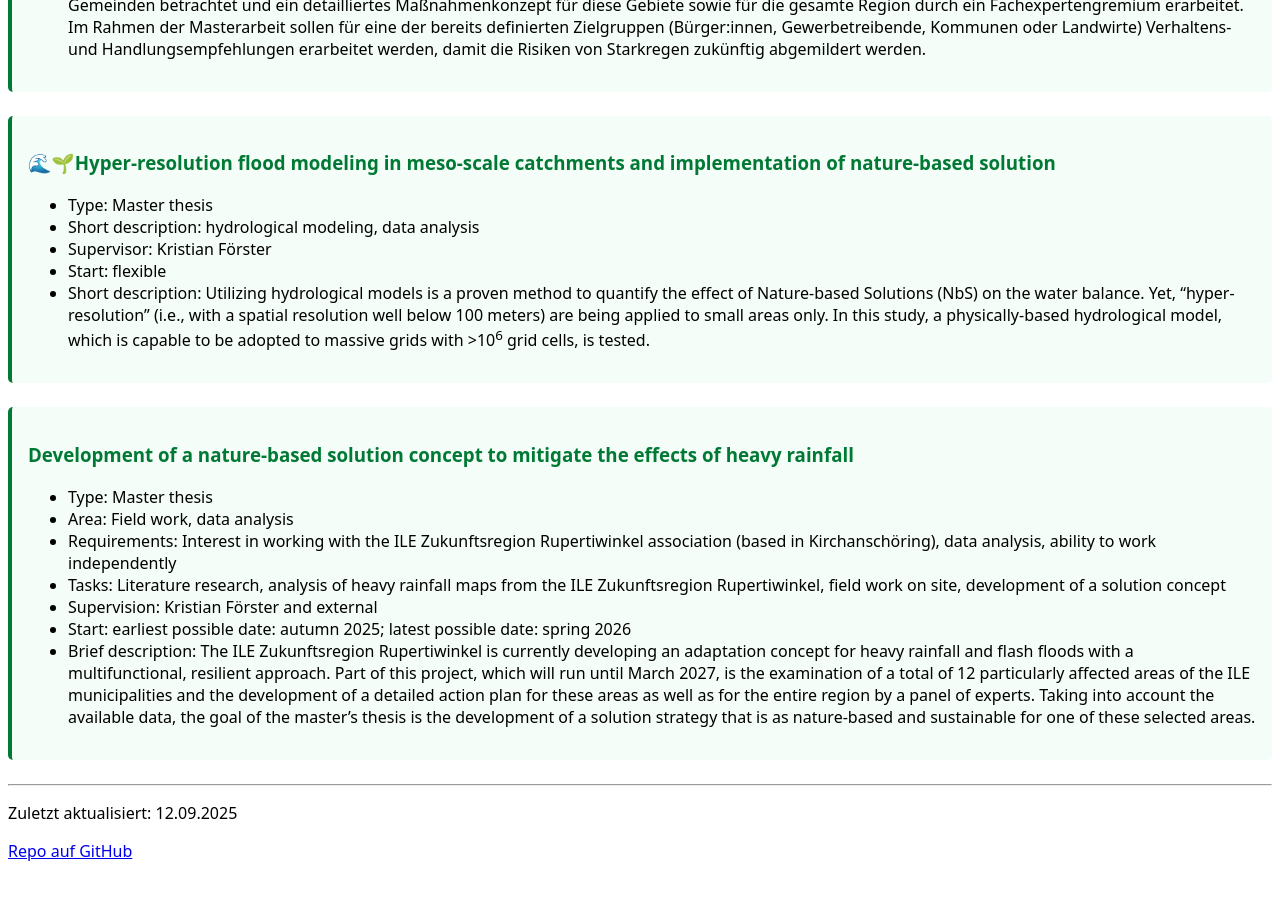
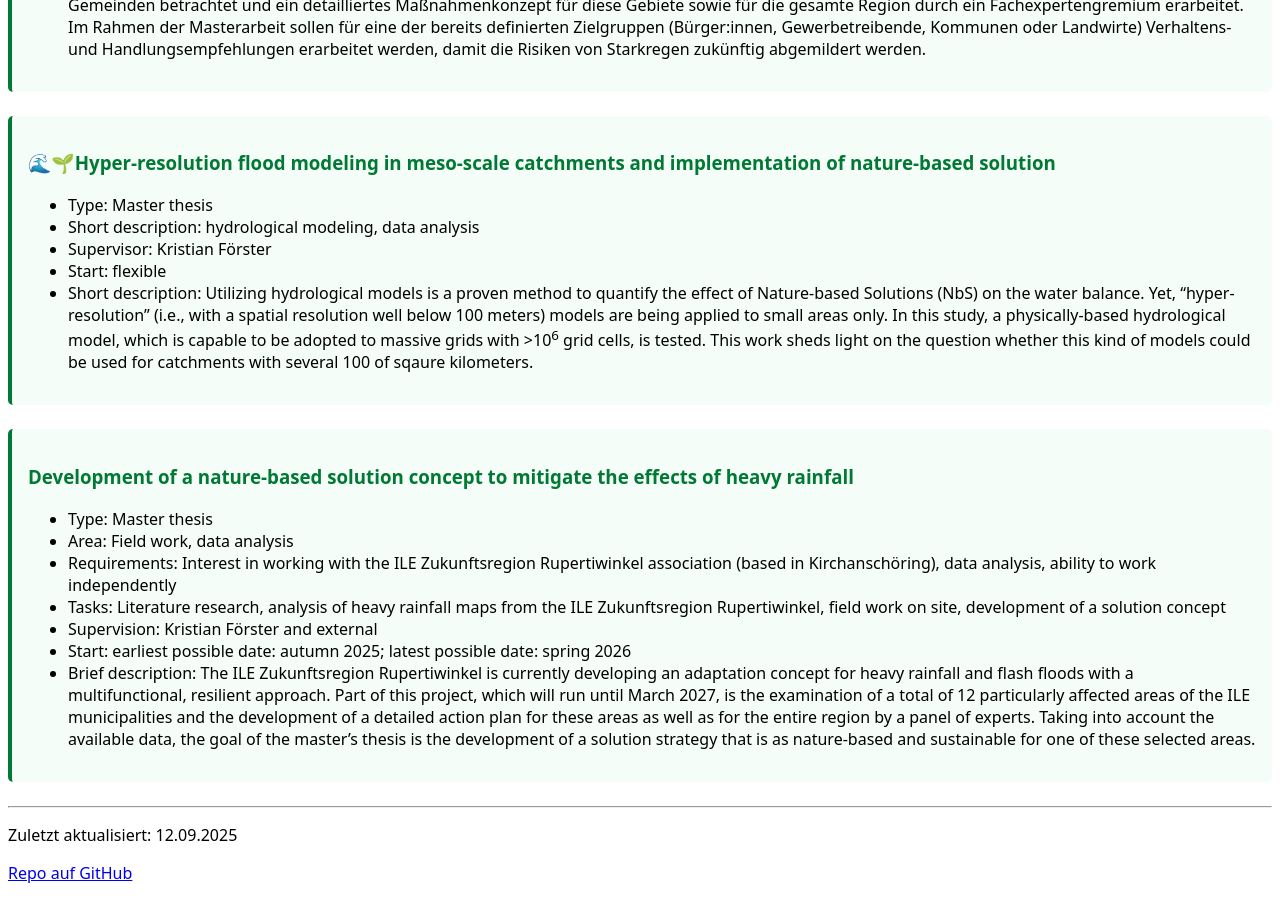
Before and after one commit to kristianfoerster/hswt-cch, a Jekyll site: the page built from index.md, in a window 1280 px wide and 900 px high, scrolled down 1728 px. Built offline with Jekyll 4.4.1, drawn with Linux system fonts in a browser that asks for light colours; our own code applies the rules of GitHub Pages for plain Markdown files; before the commit the page ends 2606 px from its top, so only the background shows below that.

Commit message:
Update index.md

```diff
--- a/index.md
+++ b/index.md
@@ -79,7 +79,7 @@
 * Short description: hydrological modeling, data analysis
 * Supervisor: Kristian Förster
 * Start: flexible
-* Short description: Utilizing hydrological models is a proven method to quantify the effect of Nature-based Solutions (NbS) on the water balance. Yet, "hyper-resolution" (i.e., with a spatial resolution well below 100 meters) are being applied to small areas only. In this study, a physically-based hydrological model, which is capable to be adopted to massive grids with >10<sup>6</sup> grid cells, is tested.
+* Short description: Utilizing hydrological models is a proven method to quantify the effect of Nature-based Solutions (NbS) on the water balance. Yet, "hyper-resolution" (i.e., with a spatial resolution well below 100 meters) models are being applied to small areas only. In this study, a physically-based hydrological model, which is capable to be adopted to massive grids with >10<sup>6</sup> grid cells, is tested. This work sheds light on the question whether this kind of models could be used for catchments with several 100 of sqaure kilometers.
 
 </div>
 
```
